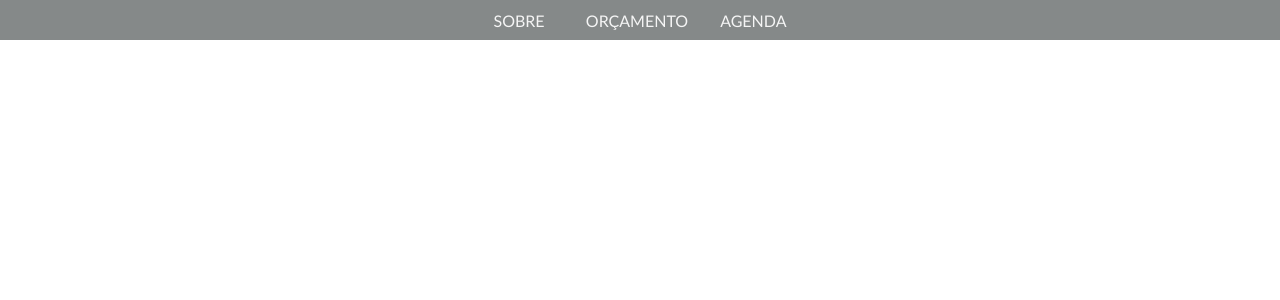
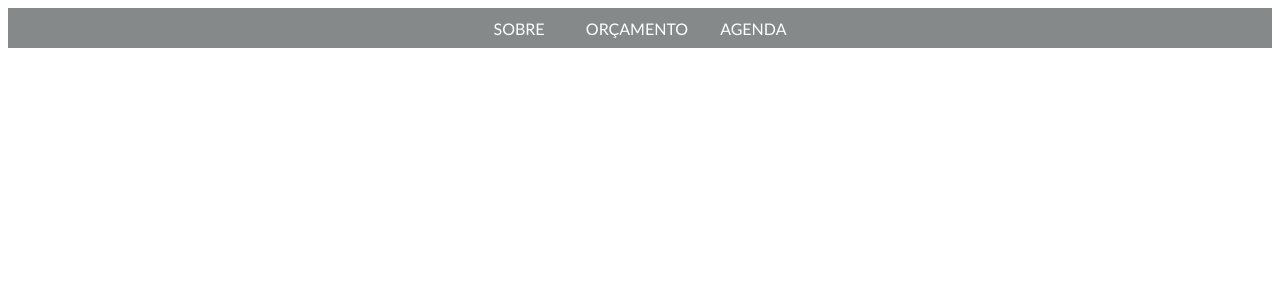
Before and after one commit to LuiseThome/mariTattooShop, a React (Vite) app in the folder mariTattoo/: page / in a window 1280 px wide. Shown: the top 300 px of the page. Built offline with nearby package versions, Linux system fonts and the light colour scheme.

Commit message:
[header]Customized using styled

```diff
--- a/mariTattoo/src/Menu/NavBar.css
+++ b/mariTattoo/src/Menu/NavBar.css
@@ -1,11 +1,5 @@
 body {
     margin: 0;
-}
-
-#gr1.MuiGrid-root {
-    background-color:  #484f4faa;
-    height: "40px";
-    position: "relative"
 }
 
 .MenuLink.MuiLink-root {
--- a/mariTattoo/src/Menu/NavBar.jsx
+++ b/mariTattoo/src/Menu/NavBar.jsx
@@ -1,5 +1,6 @@
-import { Grid, Link, ListItem } from "@mui/material"
-import "/src/Menu/NavBar.css"
+import { ListItem } from "@mui/material"
+import {Paper, CustomLink, GridContainer} from "/src/Menu/NavBar.style.js"
+//import "/src/Menu/NavBar.css"
 
 
 
@@ -23,42 +24,29 @@ export const NavBar = () => {
     ]
 
     return (
-        <Grid
-        id="gr1"
-         >
-        <Grid
-        className="MenuGrid"
+        <Paper>
+        <GridContainer
         container
         wrap="nowrap"
         direction="row"
-        sx={{
-            mx: "auto",
-            width: 325,
-            minHeight: "40px",
-            position: "sticky"
-            }}
+
         >
                 {itemsMenu.map(item => (
                 <ListItem
                 key={item}
                 >
-                    <Link
-                    className="MenuLink"
+                    <CustomLink
                     underline="none"
-                    /*sx={{
-                    color: 'white',
-                    fontFamily:  'Gill Sans'
-                    }}*/
                     href={item.to}
                     >
                     {item.name}
-                    </Link>
+                    </CustomLink>
 
                 </ListItem>
 
             ))}
-        </Grid>
-        </Grid>
+        </GridContainer>
+        </Paper>
     );
 
 }
--- /dev/null
+++ b/mariTattoo/src/Menu/NavBar.style.js
@@ -0,0 +1,19 @@
+import { Grid, Link, styled } from "@mui/material";
+
+export const Paper = styled(Grid)({
+  backgroundColor: "#484f4faa",
+  height: "40px",
+  position: "relative",
+});
+
+export const GridContainer = styled(Grid)({
+  maxWidth: 325,
+  margin: "auto",
+  minHeight: "40px",
+  position: "sticky",
+});
+
+export const CustomLink = styled(Link)({
+  color: "white",
+  fontFamily: "Gill Sans",
+});
```
